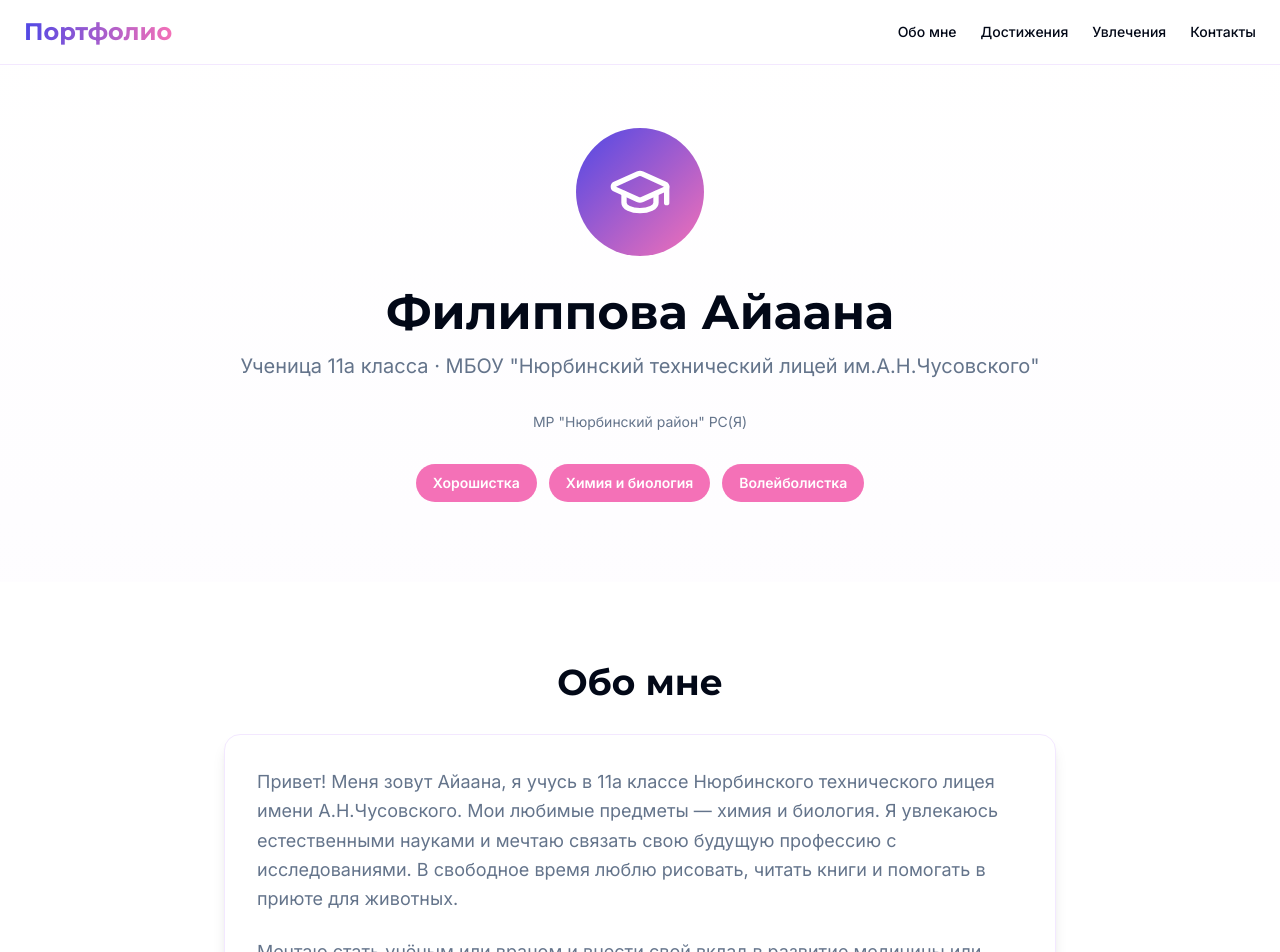
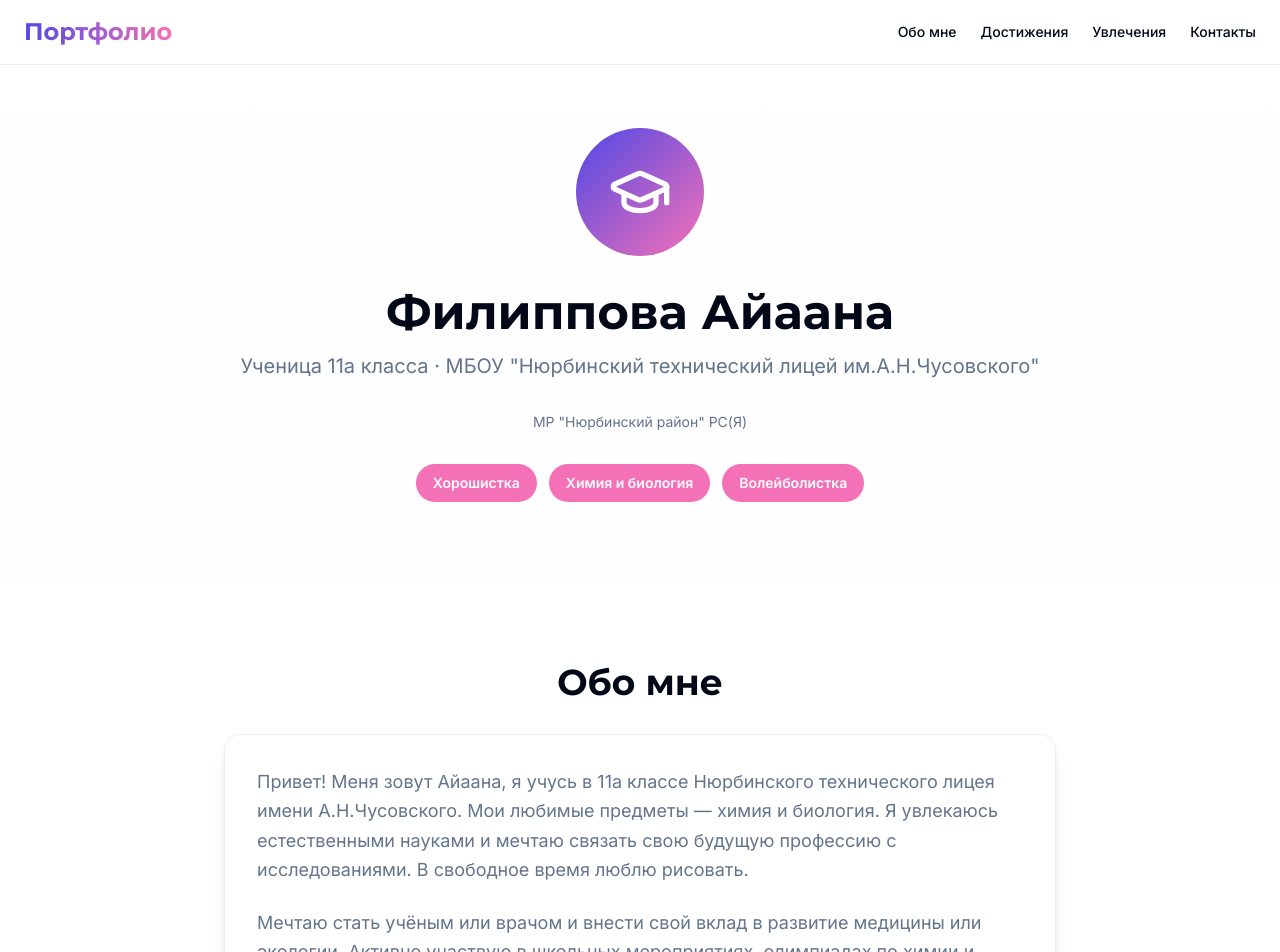
Before and after one commit to pr-poehali-dev/school-girl-portfolio, a React (Vite) app: page / in a window 1280 px wide. Shown: the top 952 px of the page. Built offline with nearby package versions, Linux system fonts and the light colour scheme.

Commit message:
Добавлено увлечение рисованием

```diff
--- a/src/pages/Index.tsx
+++ b/src/pages/Index.tsx
@@ -129,8 +129,7 @@ const Index = () => {
             <p className="text-lg leading-relaxed text-muted-foreground mb-6">
               Привет! Меня зовут Айаана, я учусь в 11а классе Нюрбинского технического лицея
               имени А.Н.Чусовского. Мои любимые предметы — химия и биология. Я увлекаюсь естественными науками
-              и мечтаю связать свою будущую профессию с исследованиями. В свободное время люблю рисовать,
-              читать книги и помогать в приюте для животных.
+              и мечтаю связать свою будущую профессию с исследованиями. В свободное время люблю рисовать.
             </p>
             <p className="text-lg leading-relaxed text-muted-foreground">
               Мечтаю стать учёным или врачом и внести свой вклад в развитие медицины или экологии.
```
